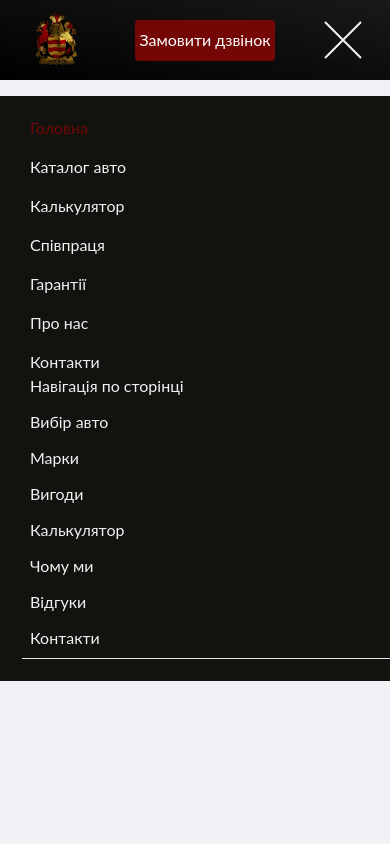
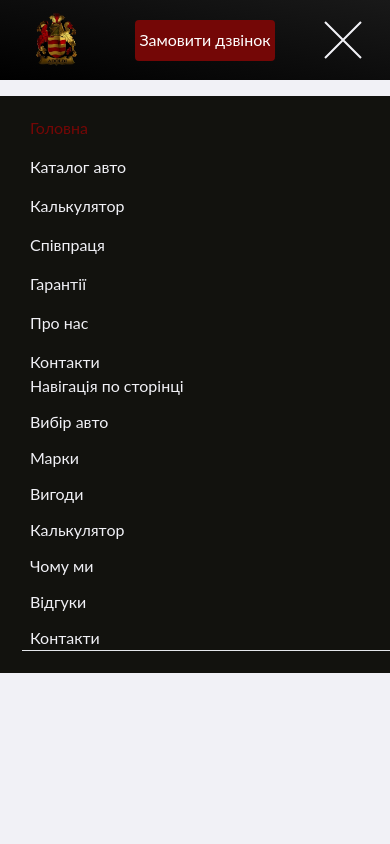
Before and after one commit to QwOkii/cars, a React (Create React App) app: page / in a window 390 px wide. Both pictures are taken after a click on the button 343 px from the left and 40 px from the top of the page. Shown: the top 844 px of the page. Built offline with nearby package versions, Linux system fonts and the light colour scheme; no server answers.

Commit message:
fix adaptive

```diff
--- a/src/componennts/Header/Header.tsx
+++ b/src/componennts/Header/Header.tsx
@@ -120,7 +120,7 @@ export const Header = () => {
         </div>
 {
                 Open ?<div className='mt-24 w-screen bg-[#12120e] mx-auto lg:hidden text-[#f1f1f6] border-2 border-t-0 border-solid border-[#12120e] p-5'>
-            <div className='flex flex-col md:flex-row w-[800px] border-b border-solid pb-2'>
+            <div className='flex flex-col md:flex-row w-[800px] border-b border-solid'>
                 <div className='flex flex-col gap-[15px] w-[250px] md:border-r-2 border-solid border-yellow-500'>
                     <NavLink to={'/'} className='mx-2'>Головна</NavLink>
                     <NavLink to={'/calalog'} className='mx-2'>Каталог авто </NavLink>
@@ -130,7 +130,7 @@ export const Header = () => {
                     <NavLink to={'/about'} className='mx-2'>Про нас</NavLink>
                     <NavLink to={'/contact'} className='mx-2'>Контакти </NavLink>
                 </div>
-                <Navigation className={'md:my-2 flex flex-col text-[#f1f1f6] items-start md:ml-5 gap-3'} />
+                <Navigation className={' flex flex-col text-[#f1f1f6] items-start md:ml-5 gap-3'} />
             </div>
         </div>
                 : <div></div>
```
